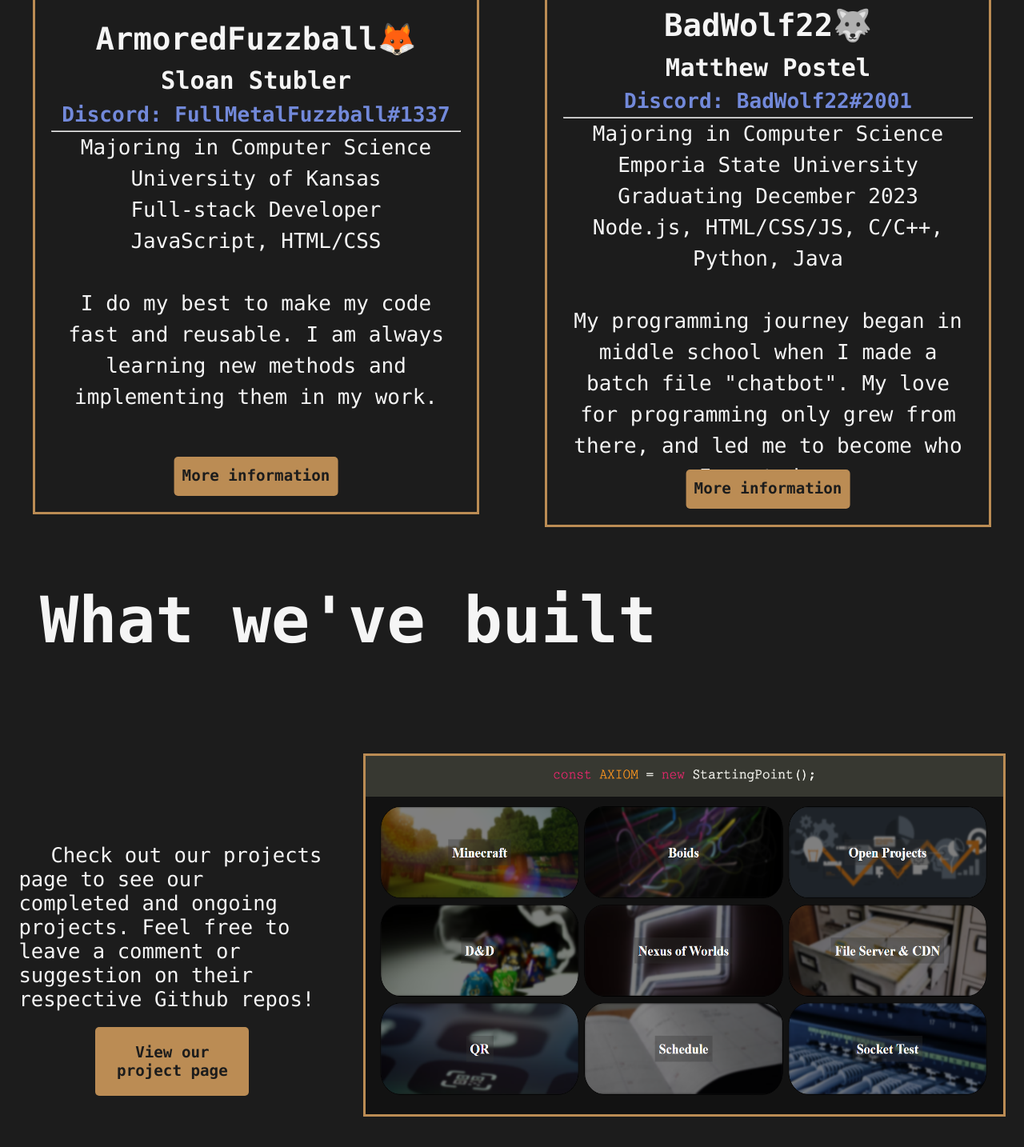
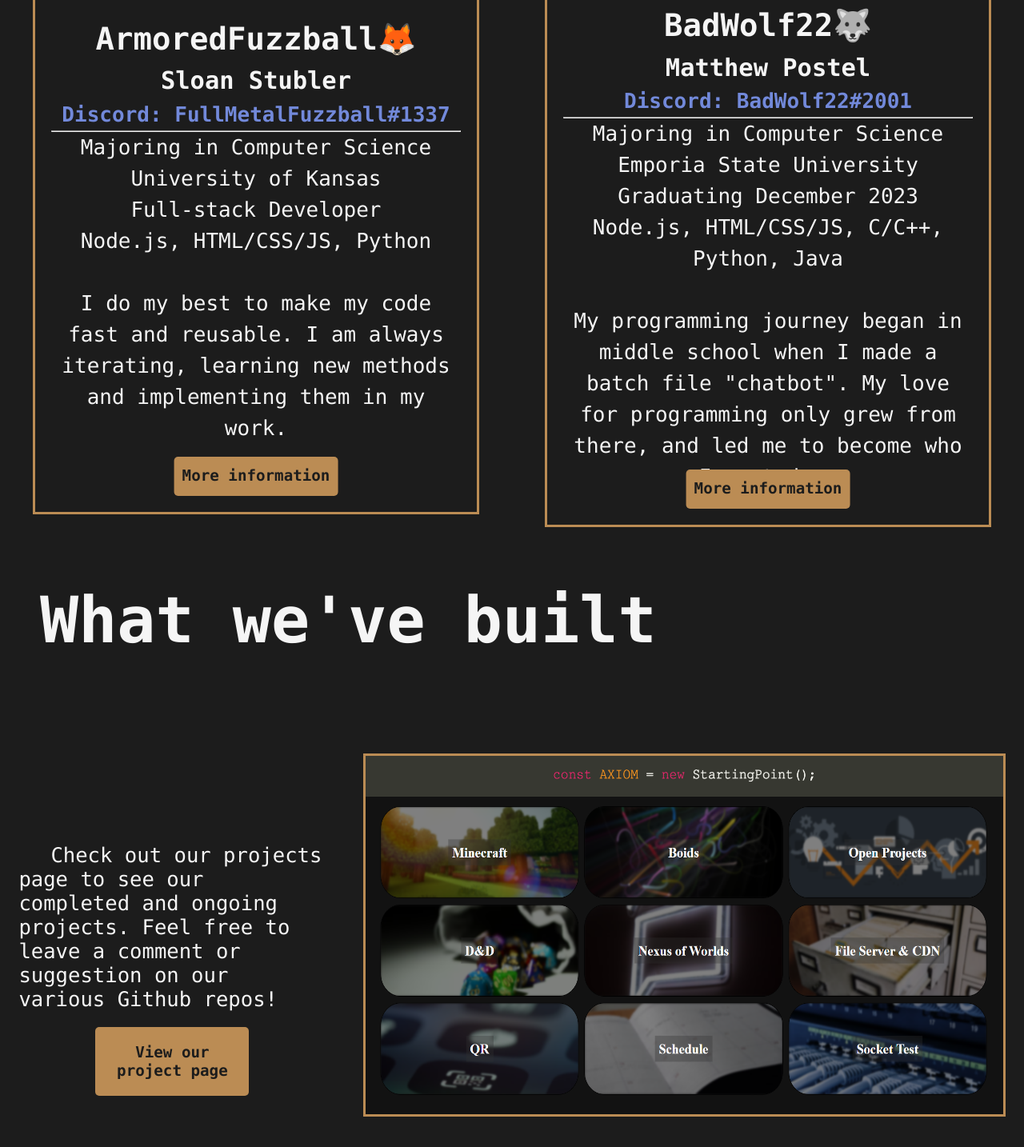
Before and after one commit to AxiomDevelopment/landing-page, a plain HTML site: page index.html in a window 1280 px wide. Shown: the part 1833-3267 px from the top of the page at 80% size. Drawn offline with Linux system fonts and the light colour scheme.

Commit message:
Finishing touches

```diff
--- a/index.html
+++ b/index.html
@@ -66,9 +66,9 @@
                 <p>Majoring in Computer Science</p>
                 <p>University of Kansas</p>
                 <p>Full-stack Developer</p>
-                <p>JavaScript, HTML/CSS</p><br>
-                <p>I do my best to make my code fast and reusable. I am always learning new methods and
-                    implementing them in my work.</p><br>
+                <p>Node.js, HTML/CSS/JS, Python</p><br>
+                <p>I do my best to make my code fast and reusable. I am always iterating, learning new methods and
+                    implementing them in my work.</p>
                 <a href="../ArmoredFuzzball">More information</a>
             </div>
             <div class="persons">
@@ -80,7 +80,6 @@
                 <p>Emporia State University</p>
                 <p>Graduating December 2023</p>
                 <p>Node.js, HTML/CSS/JS, C/C++, Python, Java</p><br/>
-
                 <p>
                     My programming journey began in middle school when I made a batch file "chatbot".
                     My love for programming only grew from there, and led me to become who I am today.
@@ -95,7 +94,7 @@
         <div class="content">
             <div id="projectinfo">
                 <p>Check out our projects page to see our completed and ongoing projects.
-                    Feel free to leave a comment or suggestion on their respective Github repos!</p>
+                    Feel free to leave a comment or suggestion on our various Github repos!</p>
                 <a href="../projects">View our project page</a>
             </div>
             <img src="./images/projects.png">
```
